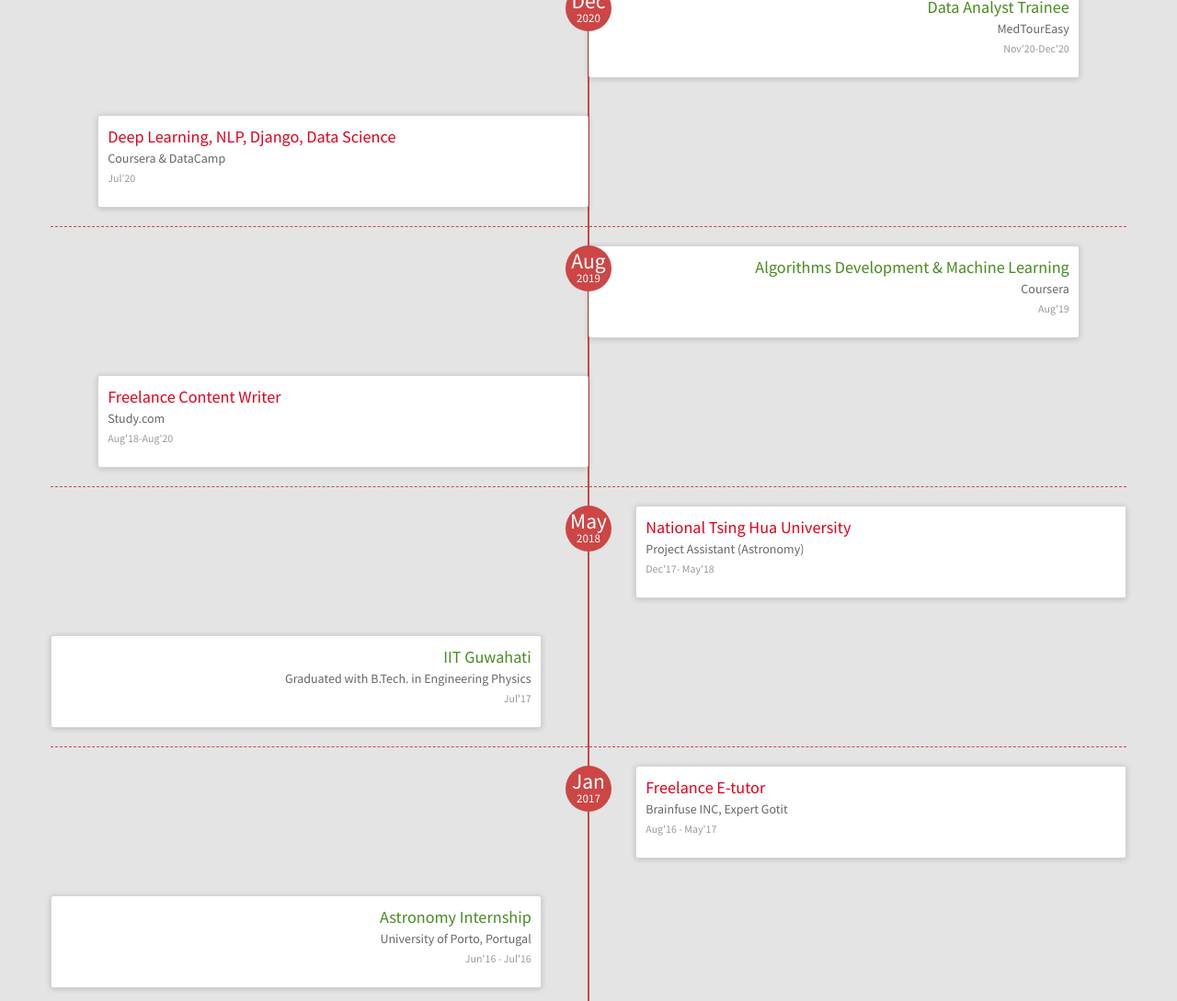
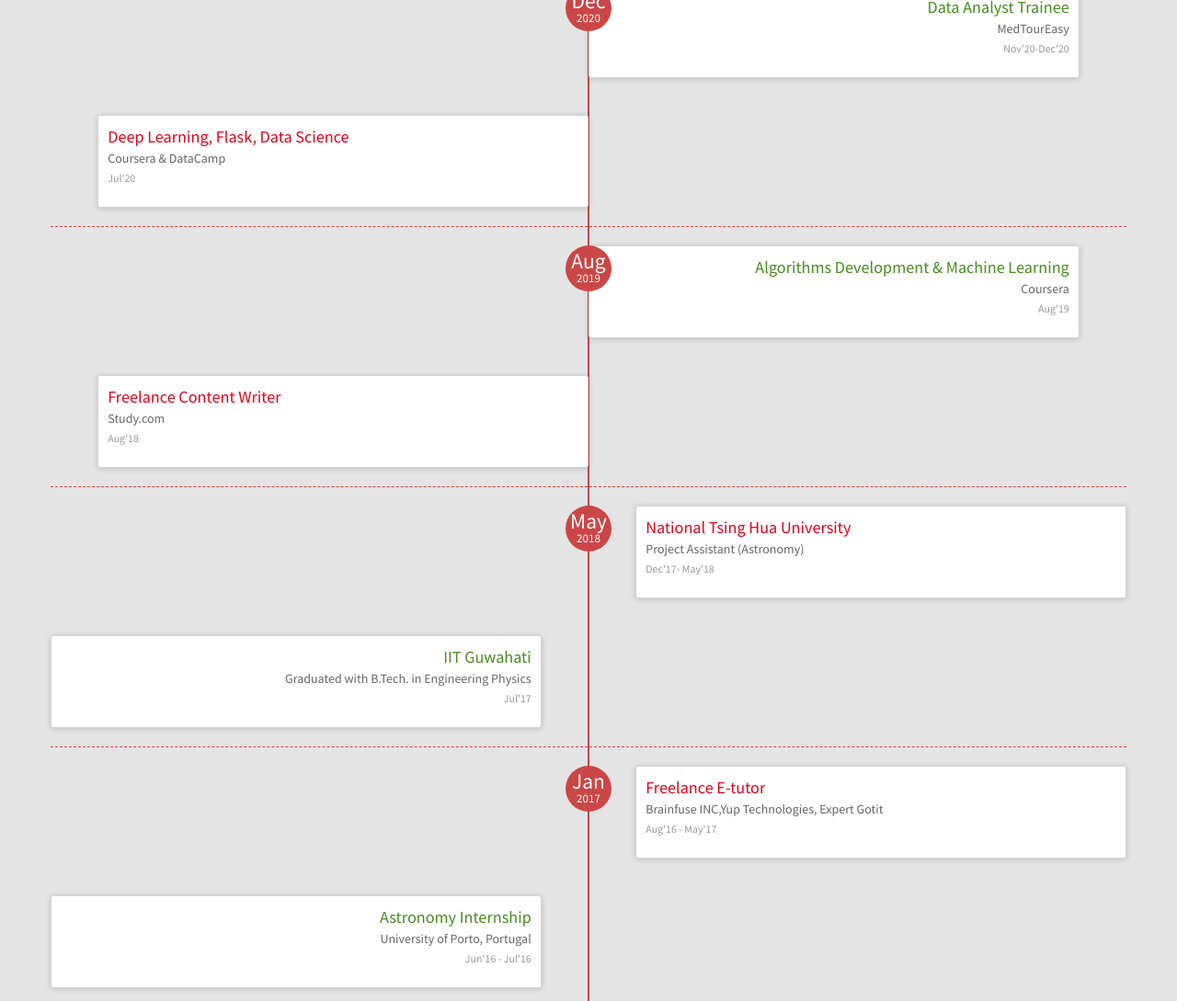
Before and after one commit to rahulrajIQ/rahulrajIQ.github.io, a plain HTML site: page index.html in a window 1280 px wide. Shown: the part 2500-3589 px from the top of the page at 92% size. Drawn offline with Linux system fonts and the light colour scheme.

Commit message:
proexp update

```diff
--- a/index.html
+++ b/index.html
@@ -134,7 +134,7 @@
                 <div class="col-md-4 text-center tileBox">
                    <div class="txtHead"><i class="iconify fa-5x" data-icon="fa-brands:python"></i>
                     <h3>Python <span class="id-color"></span></h3></div>
-                    <p>Pandas, Sci-kit, Data Visualization & Analysis, Object-Oriented Programming, Classes, REST API, Data Structures, Algorithm Design, Django</p>
+                    <p>Pandas, Sci-kit, Data Visualization & Analysis, Object-Oriented Programming, Classes, REST API, Data Structures, Algorithm Design, Flask</p>
                 </div>
                 <!-- end: -->
 
@@ -219,7 +219,7 @@
                         </div>
                     </div>
                     <div class="row">
-                        <div class="col-md-2 skilltitle">Django</div>
+                        <div class="col-md-2 skilltitle">Flask</div>
                         <div class="col-md-8">
                             <div class="progress">
                                 <div class="progress-bar" role="progressbar" aria-valuenow="90" aria-valuemin="0" aria-valuemax="100" style="width: 30%;">
@@ -317,7 +317,7 @@
                 <div class="col-sm-offset-1 col-sm-11">
                     <div class="timeline-panel debits">
                         <ul class="timeline-panel-ul">
-                            <li><span class="importo">Deep Learning, NLP, Django, Data Science</span></li>
+                            <li><span class="importo">Deep Learning, Flask, Data Science</span></li>
                             <li><span class="causale">Coursera & DataCamp</span> </li>
                             <li><p><small class="text-muted">Jul'20</small></p> </li>
                         </ul>
@@ -360,7 +360,7 @@
                         <ul class="timeline-panel-ul">
                             <li><span class="importo">Freelance Content Writer</span></li>
                             <li><span class="causale">Study.com</span> </li>
-                            <li><p><small class="text-muted">Aug'18-Aug'20</small></p> </li>
+                            <li><p><small class="text-muted">Aug'18</small></p> </li>
                         </ul>
                     </div>
 
@@ -426,7 +426,7 @@
                     <div class="timeline-panel debits">
                         <ul class="timeline-panel-ul">
                             <li><span class="importo">Freelance E-tutor</span></li>
-                            <li><span class="causale">Brainfuse INC, Expert Gotit </span> </li>
+                            <li><span class="causale">Brainfuse INC,Yup Technologies, Expert Gotit </span> </li>
                             <li><p><small class="text-muted"> Aug'16 - May'17</small></p> </li>
                         </ul>
                     </div>
```
